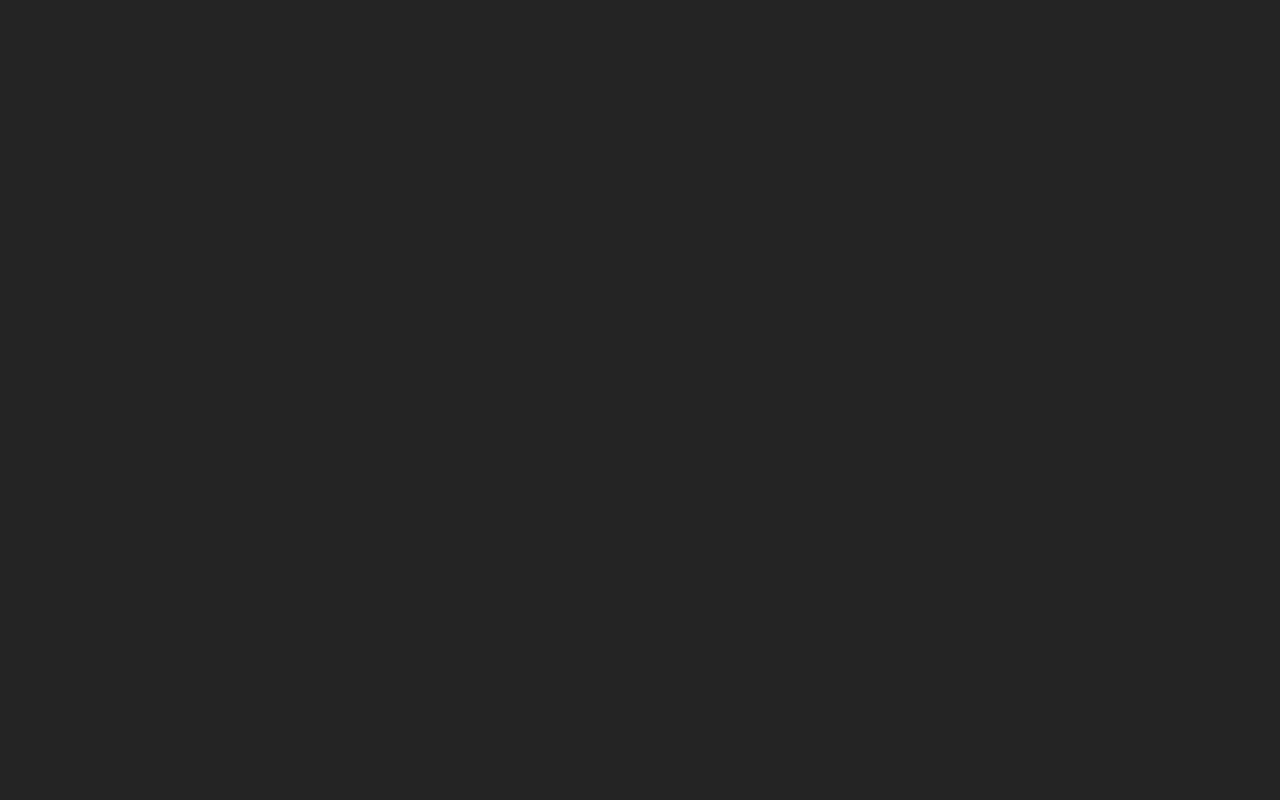
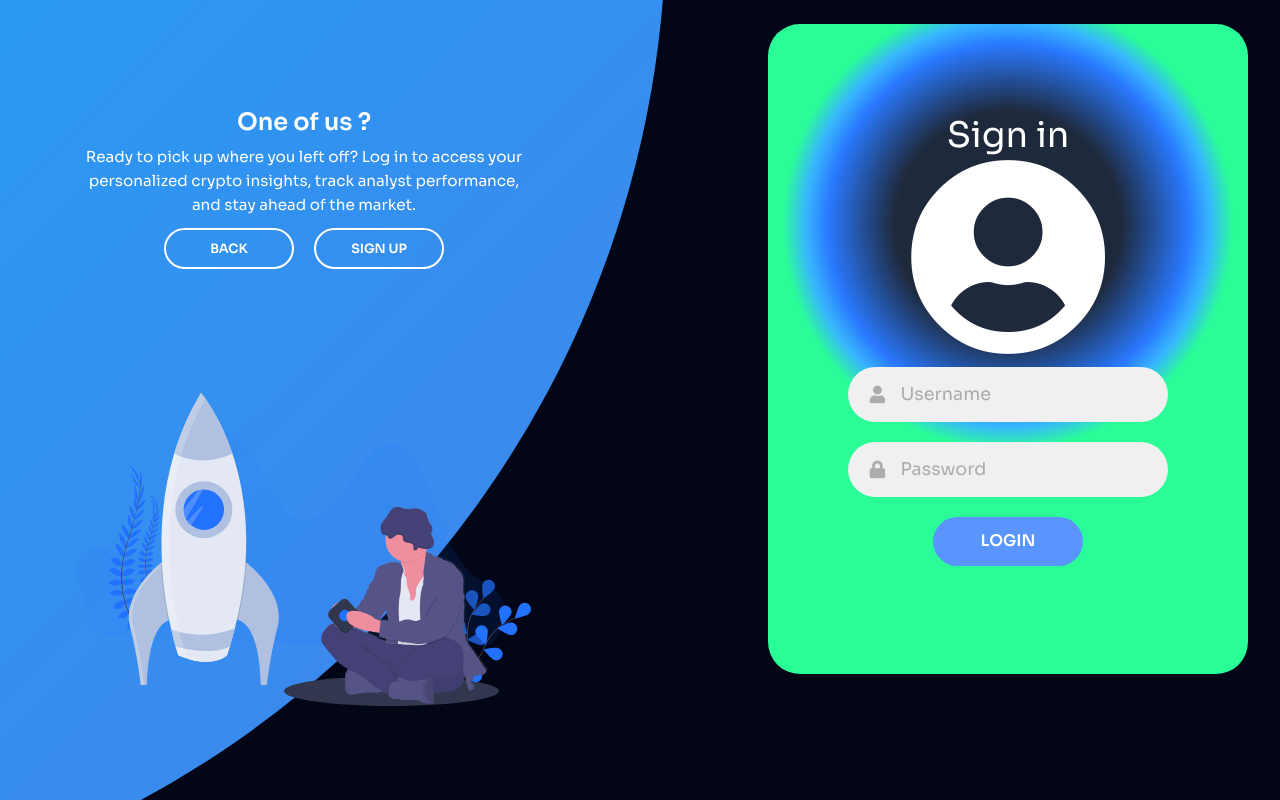
Before and after one commit to Thiru-TN/CRYPZZ, a React (Vite) app in the folder frontend/: page /api/login in a window 1280 px wide. Before the commit this address had no page. Built offline with nearby package versions, Linux system fonts and the light colour scheme.

Commit message:
changes in cookies being sent

```diff
--- a/frontend/package.json
+++ b/frontend/package.json
@@ -1,6 +1,7 @@
 {
   "name": "crypzz",
   "private": true,
+  "proxy": "http://localhost:8000",
   "version": "0.0.0",
   "type": "module",
   "scripts": {
--- a/frontend/src/App.jsx
+++ b/frontend/src/App.jsx
@@ -7,8 +7,8 @@ const App = () => {
   return (
     <Routes>
       <Route path="/" element={<Land />} />
-      <Route path="/feed" element={<Feed />} />
-      <Route path="/login" element={<Login />} />
+      <Route path="/api/feed" element={<Feed />} />
+      <Route path="/api/login" element={<Login />} />
     </Routes>
   );
 };
--- a/frontend/src/pages/feed.jsx
+++ b/frontend/src/pages/feed.jsx
@@ -5,7 +5,6 @@ import profileImage from "../assets/notification/image-1.png";
 import { FaBell, FaSyncAlt, FaSearch, FaUser, FaCog, FaEnvelope, FaArrowRight, FaArrowLeft, FaPlus, FaAt, FaComment, FaShareAlt, FaRedoAlt, FaThumbsUp, FaThumbsDown } from "react-icons/fa";
 
 const Feed = () => {
-
   const [newPost, setNewPost] = useState(""); // New post input
   const [posts, setPosts] = useState([
     {
@@ -156,6 +155,7 @@ const Feed = () => {
 
   return (
     <div className="feed">
+
       {/* Top Bar */}
       <div className="top-bar">
         {/* Left Section - Title Logo */}
--- a/frontend/src/pages/login.jsx
+++ b/frontend/src/pages/login.jsx
@@ -52,7 +52,7 @@ const SignInForm = () => {
     username: '',
     password: ''
   });
-
+  const navigate = useNavigate();
   const [error, setError] = useState(null);
 
   const handleChange = (e) => {
@@ -66,15 +66,17 @@ const SignInForm = () => {
         input: "login",
         username: formData.username,
         password: formData.password
-      });
+
+      },{ withCredentials: true });
 
       console.log("Login Successful", response.data);
-      navigate("/feed");
+      navigate("/api/feed");
       // Handle success (e.g., navigate to dashboard, store JWT in localStorage)
     } catch (error) {
       if (error.response && error.response.data.error) {
         setError(error.response.data.error); // Show backend error
       } else {
+        console.log(error)
         setError("An unexpected error occurred.");
       }
     }
@@ -123,7 +125,7 @@ const SignUpForm = () => {
       const response = await axios.post('http://localhost:8000/api/auth/login', {
         input: "signup",
         ...formData
-      });
+      },{ withCredentials: true });
 
       console.log("Signup Successful", response.data);
       // Handle success (e.g., navigate to login, show success message)
@@ -131,6 +133,7 @@ const SignUpForm = () => {
       if (error.response && error.response.data.error) {
         setError(error.response.data.error);
       } else {
+        console.log(error)
         setError("An unexpected error occurred.");
       }
     }
```
